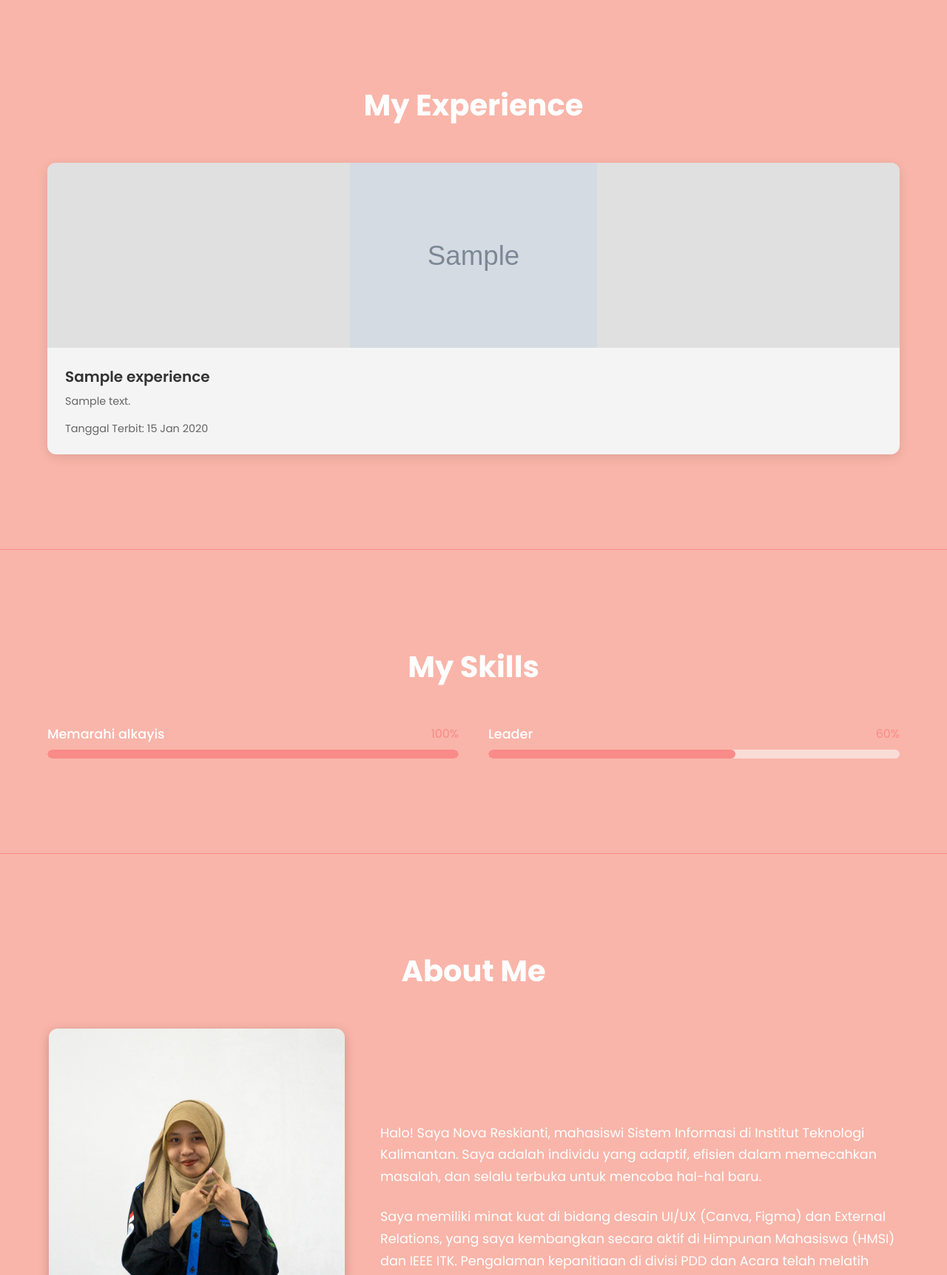
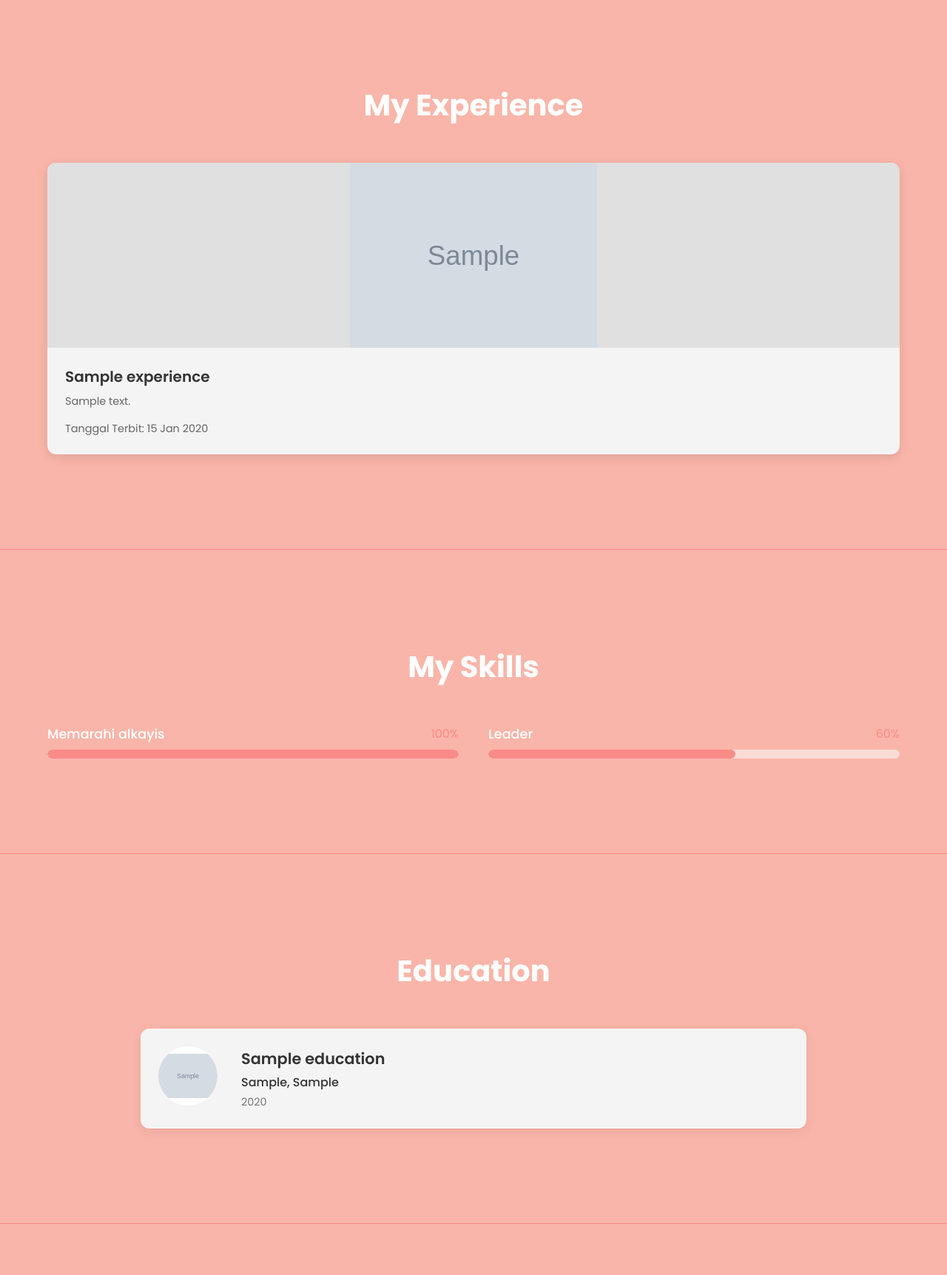
Before and after one commit to mfalkayis/portfolio-oop, a PHP site: page / in a window 1280 px wide. Shown: the part 880-2603 px from the top of the page at 74% size. Run offline with PHP 8.4, Linux system fonts and the light colour scheme; data comes from the database, SQL or seed files in the repository; tables that the repository leaves empty or names only in its code hold one stand-in row (values such as "Sample post"); grey boxes marked "Sample" are stand-in pictures.

Commit message:
Menampilkan education di index.php

```diff
--- a/index.php
+++ b/index.php
@@ -3,6 +3,7 @@
 include_once 'config/Database.php';
 include_once 'core/Experience.php';
 include_once 'core/Skill.php';
+include_once 'core/Education.php';
 
 // Inisialisasi koneksi database
 $database = new Database();
@@ -10,7 +11,6 @@ $db = $database->connect();
 
 // Inisialisasi object experience
 $experience = new Experience($db);
-
 $result_experiences = $experience->read();
 $num_experiences = $result_experiences->rowCount();
 
@@ -18,6 +18,12 @@ $num_experiences = $result_experiences->rowCount();
 $skill = new Skill($db);
 $result_skills = $skill->read();
 $num_skills = $result_skills->rowCount();
+
+// Inisialisasi object education
+$education = new Education($db);
+$result_education = $education->read();
+$num_education = $result_education->rowCount();
+
 ?>
 
 <!DOCTYPE html>
@@ -35,6 +41,7 @@ $num_skills = $result_skills->rowCount();
             <a href="#home" class="nav-link">Home</a>
             <a href="#experience" class="nav-link">Experience</a>
             <a href="#skills" class="nav-link">Skills</a>
+            <a href="#education" class="nav-link">Education</a>
             <a href="#about" class="nav-link">About</a>
             <a href="#admin" class="nav-link">Admin Panel</a>
         </nav>
@@ -109,6 +116,37 @@ $num_skills = $result_skills->rowCount();
         <?php endif; ?>
     </section>
 
+    <section id="education" class="section-container">
+        <h2>Education</h2>
+        <div class="education-list">
+
+            <?php if($num_education > 0): ?>
+                <?php while($row = $result_education->fetch(PDO::FETCH_ASSOC)): ?>
+                <?php extract($row); ?>
+
+                <div class="education-item">
+                    <div class="education-logo">
+                        <?php if(!empty($logo)): ?>
+                            <img src="public/images/<?php echo $logo; ?>" alt="<?php echo $school_name; ?>">
+                        <?php else: ?>
+                            <div class="logo-placeholder"></div>
+                        <?php endif; ?>
+                    </div>
+                    <div class="education-details">
+                        <h3><?php echo $school_name; ?></h3>
+                        <p class="degree"><?php echo $degree; ?>, <?php echo $field_of_study; ?></p>
+                        <p class="year"><?php echo $year_period; ?></p>
+                    </div>
+                </div>
+
+                <?php endwhile; ?>
+            <?php else: ?>
+                <p style="text-align: center;">Belum ada data pendidikan.</p>
+            <?php endif; ?>
+
+        </div>
+    </section>
+
     <section id="about" class="section-container">
         <h2>About Me</h2>
         <div class="about-content">
--- a/public/css/main.css
+++ b/public/css/main.css
@@ -446,6 +443,69 @@ h2 { font-size: 2.5rem; }
     border-radius: 6px;
 }
 
+/* === Education Section === */
+#education h2 {
+    text-align: center;
+    font-size: 2.5rem;
+    margin-bottom: 3rem;
+}
+
+.education-list {
+    max-width: 900px;
+    margin: 0 auto;
+    display: flex;
+    flex-direction: column;
+    gap: 2rem;
+}
+
+.education-item {
+    display: flex;
+    align-items: center;
+    gap: 2rem;
+    background-color: #f4f4f4; /* Latar card putih/abu */
+    padding: 1.5rem;
+    border-radius: 12px;
+    box-shadow: 0 4px 15px rgba(0,0,0,0.07);
+}
+
+.education-logo {
+    flex-shrink: 0;
+}
+
+.education-logo img {
+    width: 80px;
+    height: 80px;
+    object-fit: contain;
+    border-radius: 50%; /* Membuat logo bulat */
+    background-color: #fff; /* Latar putih di belakang logo */
+}
+
+.education-logo .logo-placeholder {
+    width: 80px;
+    height: 80px;
+    border-radius: 50%;
+    background-color: #e0e0e0;
+}
+
+.education-details h3 {
+    font-size: 1.3rem;
+    font-weight: 600;
+    color: #333;
+    margin-bottom: 0.25rem;
+}
+
+.education-details p.degree {
+    font-size: 1rem;
+    color: #333;
+    font-weight: 500;
+}
+
+.education-details p.year {
+    font-size: 0.9rem;
+    color: #777;
+    margin-top: 0.25rem;
+}
+
 /* Style untuk tabel di halaman manage */
 .admin-table {
     width: 100%;
```
Also changed, not shown: other parts of public/css/main.css (+11 -14 lines), public/images/Logo_ITK[1].png (added).
